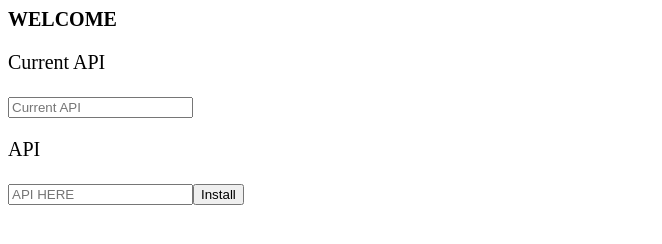
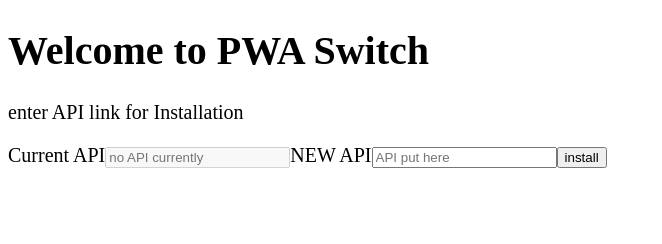
Before and after one commit to s0411021/vanillaHTML, a plain HTML site: page index.html in a window 1280 px wide. Shown: the whole page, without its empty margins (0-662 px from the left). Drawn offline with Linux system fonts and the light colour scheme.

Commit message:
Update index.html

```diff
--- a/index.html
+++ b/index.html
@@ -8,8 +8,6 @@
   <title>HTML</title>
 
   <!-- HTML -->
-
-
   <!-- Custom Styles -->
   <link rel="stylesheet" href="style.css">
 </head>
@@ -26,25 +24,35 @@
     const main = gElId('main');
     const nav = gElId('navTool');
 
-    initial.innerHTML =
-    `<b>WELCOME</b>`+
-    `<p>Current API</p>`+
-    `<input id="showAPI" placeHolder="Current API">`+
-    `<p>API</p>`+
-    `<input id="api" placeHolder="API HERE">`+
-    `<button id="apiStore" onclick="saveAPI()">Install</button>`
-    ;
   </script>
   <script>
-    function saveAPI(){
-      let apiVal = gElId('api').value;
-      console.log(apiVal);
-      setLocal(api,apiVal);
-      console.log(getLocal(api));
-      let cur = gElId('showAPI');
-      let val = getLocal(api);
-      console.log(val);
-      cur.value = val;
+    window.addEventListener('DOMContentLoaded',function(){
+      loadInit();
+     //loadHead();
+     //loadMain();
+     //loadNav();
+    });
+
+    function loadInit(){
+
+      init.innerHTML =
+      `<div>`+
+      `<h1>Welcome to PWA Switch</h1>`+
+      `<p>enter API link for Installation</p>`+
+      `<span>Current API</span>`+
+      `<input id="cAPI" placeholder="no API currently" disabled>`+
+      `<span>NEW API</span>`+
+      `<input id="API" placeholder="API put here">`+
+      `<button id="install" onclick="install()">install</button>`+
+      `</div>`
+      let capi = getLocal(api);
+    };
+
+  </script>
+  <script>
+    function install(){
+
+
     }
   </script>
 </body>
```
